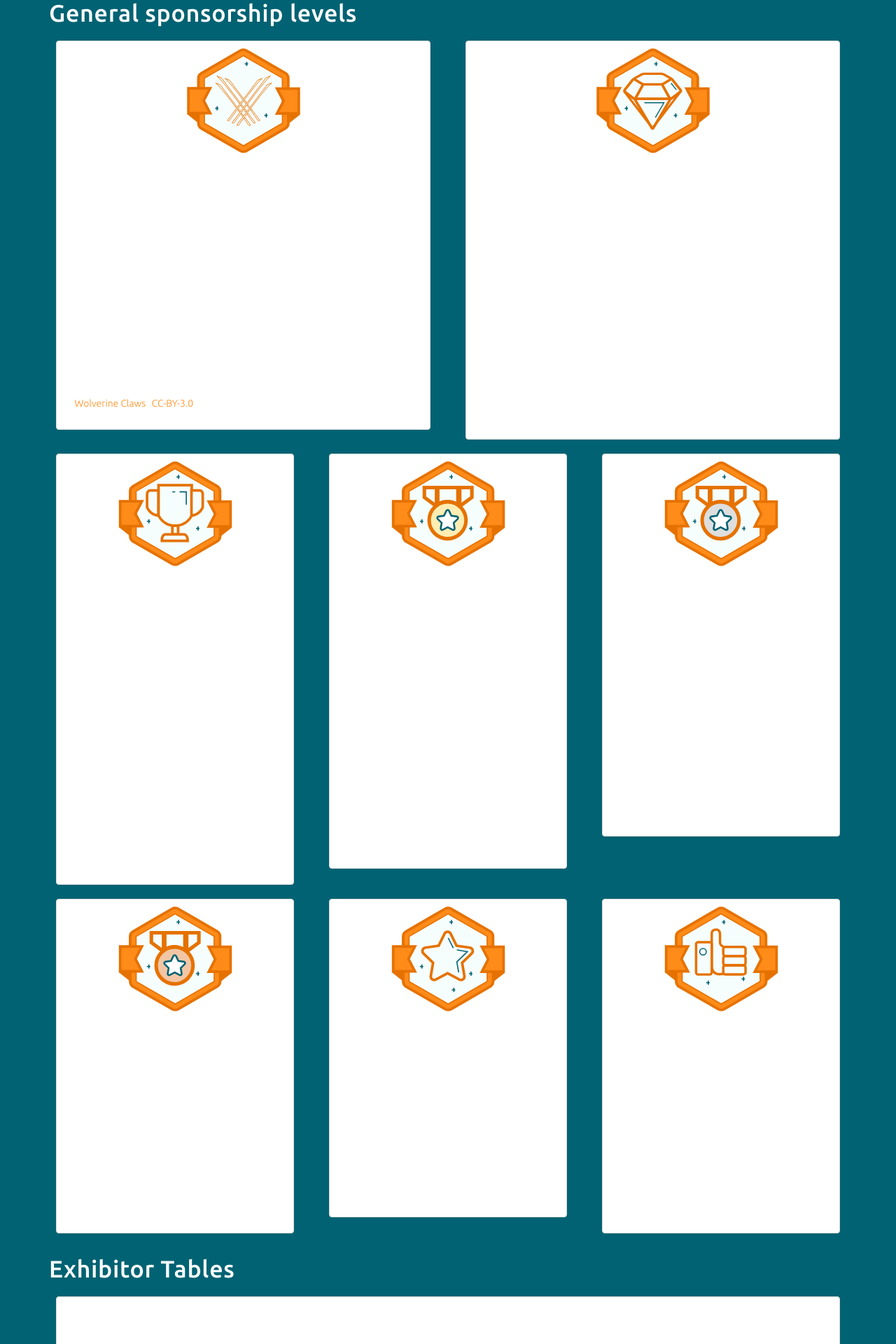
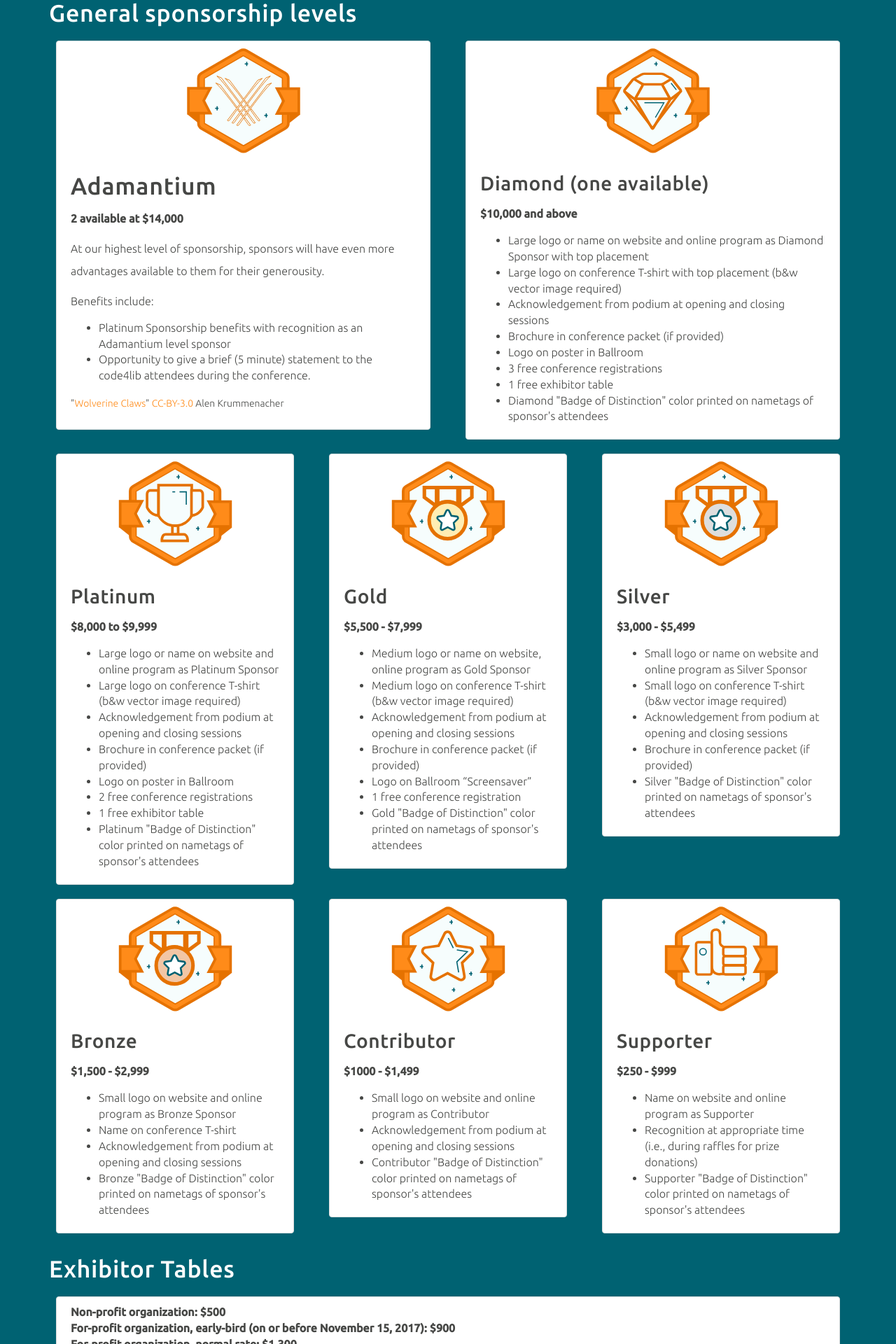
Before and after one commit to code4lib/2019.code4lib.org, a Jekyll site: the page built from prospectus/index.html, in a window 1280 px wide. Shown: the part 1994-3914 px from the top of the page at 70% size. Built offline with Jekyll 4.4.1, drawn with Linux system fonts in a browser that asks for light colours; some web fonts are replaced.

Commit message:
closes #16

```diff
--- a/assets/_scss/_sponsors.scss
+++ b/assets/_scss/_sponsors.scss
@@ -96,6 +96,7 @@
 
 .prospectus-padder .thumbnail, .childcare-faqs {
   background-color: #fff;
+  color: $gray-darker;
   padding: 10px 20px 10px 20px !important;
   margin: 10px;
 }
```
